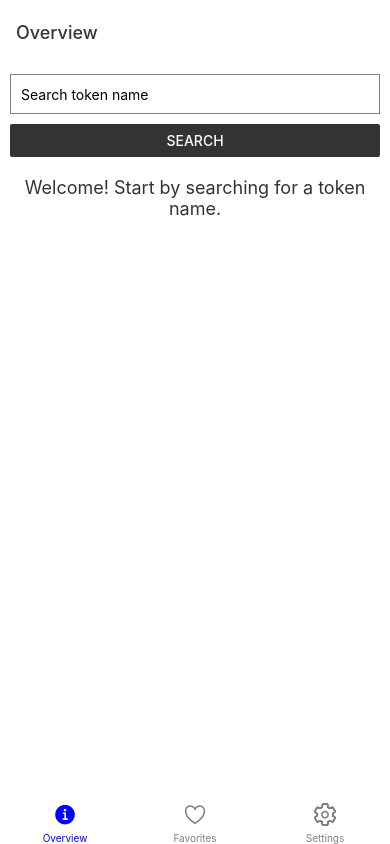
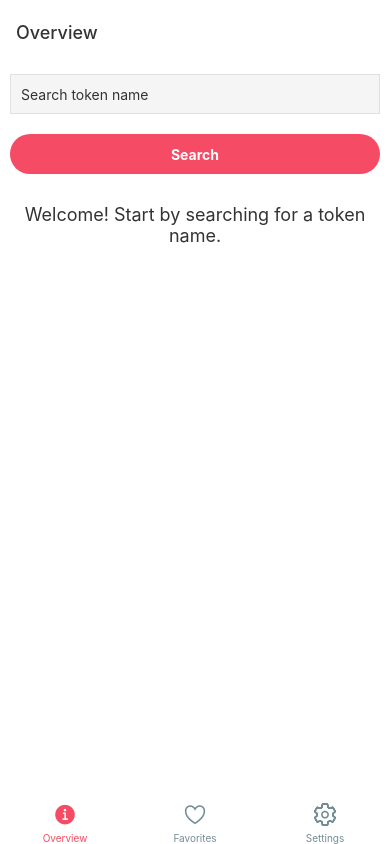
Before and after one commit to shane98x/portfolio, a React Native app: screen /Overview in a window 390 px wide. Built offline with nearby package versions, Linux system fonts and the light colour scheme.

Commit message:
Fixed colours of buttons and active tabs

```diff
--- a/components/Search.js
+++ b/components/Search.js
@@ -2,7 +2,6 @@ import React, { useState, useContext } from 'react';
 import {
   View,
   TextInput,
-  Button,
   Text,
   FlatList,
   Modal,
@@ -11,6 +10,7 @@ import {
   Dimensions,
   TouchableOpacity,
   ActivityIndicator,
+  Button
 } from 'react-native';
 import { useNavigation } from '@react-navigation/native';
 import { ThemeContext } from '../config/themeContext'; // Import ThemeContext
@@ -59,7 +59,13 @@ const Search = () => {
                 placeholder="Search token name"
                 placeholderTextColor={theme.inputText}
             />
-            <Button title="Search" onPress={handleSearch} color={theme.text} />
+            {/* Custom Search Button */}
+            <TouchableOpacity
+                onPress={handleSearch}
+                style={[styles.searchButton, { backgroundColor: theme.tabBarActiveTint }]} // Use theme color for button background
+            >
+                <Text style={styles.searchButtonText}>Search</Text>
+            </TouchableOpacity>
 
             {showWelcome && (
                 <Text style={[styles.welcomeText, { color: theme.text }]}>Welcome! Start by searching for a token name.</Text>
@@ -106,11 +112,9 @@ const styles = StyleSheet.create({
     container: {
         flex: 1,
         padding: 10,
-        backgroundColor: '#fff',
     },
     input: {
         height: 40,
-        borderColor: 'gray',
         borderWidth: 1,
         marginBottom: 10,
         paddingHorizontal: 10,
@@ -124,7 +128,6 @@ const styles = StyleSheet.create({
         alignItems: 'center',
         padding: 10,
         borderBottomWidth: 1,
-        borderBottomColor: '#ccc',
         width: width - 20,
     },
     itemImage: {
@@ -140,7 +143,6 @@ const styles = StyleSheet.create({
         flex: 1,
         justifyContent: 'center',
         alignItems: 'center',
-        backgroundColor: '#fff',
     },
     welcomeText: {
         fontSize: 18,
@@ -152,6 +154,18 @@ const styles = StyleSheet.create({
         textAlign: 'center',
         marginTop: 20,
     },
+    searchButton: {
+        height: 40,
+        justifyContent: 'center',
+        alignItems: 'center',
+        marginVertical: 10,
+        borderRadius: 20,
+        padding: 10,
+    },
+    searchButtonText: {
+        color: '#FFFFFF',
+        fontWeight: 'bold',
+    },
 });
 
 export default Search;
--- a/config/Navigator.js
+++ b/config/Navigator.js
@@ -46,6 +46,8 @@ function FavouritesStackScreen() {
 const Tab = createBottomTabNavigator();
 
 function TabNavigator() {
+  const { theme } = useContext(ThemeContext); // Access the theme from the context
+
   return (
     <Tab.Navigator
       screenOptions={({ route }) => ({
@@ -62,8 +64,8 @@ function TabNavigator() {
 
           return <Ionicons name={iconName} size={size} color={color} />;
         },
-        tabBarActiveTintColor: 'blue',
-        tabBarInactiveTintColor: 'gray',
+        tabBarActiveTintColor: theme.tabBarActiveTint,
+        tabBarInactiveTintColor: theme.tabBarInactiveTint,
         headerShown: false,
       })}
     >
--- a/themes/dark.js
+++ b/themes/dark.js
@@ -1,12 +1,11 @@
 export const darkTheme = {
   background: '#333333',
   text: '#FFFFFF',
-  tabBarActiveTint: 'lightblue',
+  tabBarActiveTint: '#4FD3C4',
   tabBarInactiveTint: 'lightgray',
-  inputBackground: '#555', // For input fields etc.
-  inputText: '#DDD', // Color for text in input fields
-  itemBorder: '#555', // Color for item borders etc.
-  modalBackground: '#444', // Background for modals
-  activityIndicator: "#0000ff", // Activity Indicator color
-  // ... add other specific colors or styles as needed
+  inputBackground: '#555',
+  inputText: '#DDD',
+  itemBorder: '#555',
+  modalBackground: '#444',
+  activityIndicator: "#0000ff",
 };
--- a/themes/light.js
+++ b/themes/light.js
@@ -1,7 +1,12 @@
 export const lightTheme = {
-    background: '#FFFFFF',
-    text: '#333333',
-    tabBarActiveTint: 'blue',
-    tabBarInactiveTint: 'gray',
-    // Add other light theme properties here
-  };
+  background: '#FFFFFF',
+  text: '#333333',
+  tabBarActiveTint: '#F54B64',
+  tabBarInactiveTint: '#748c94',
+  inputBackground: '#F5F5F5',
+  inputText: '#333333',
+  itemBorder: '#e0e0e0',
+  modalBackground: '#FFF8F8',
+  activityIndicator: '#F54B64',
+  iconColor: '#F54B64',
+};
```
